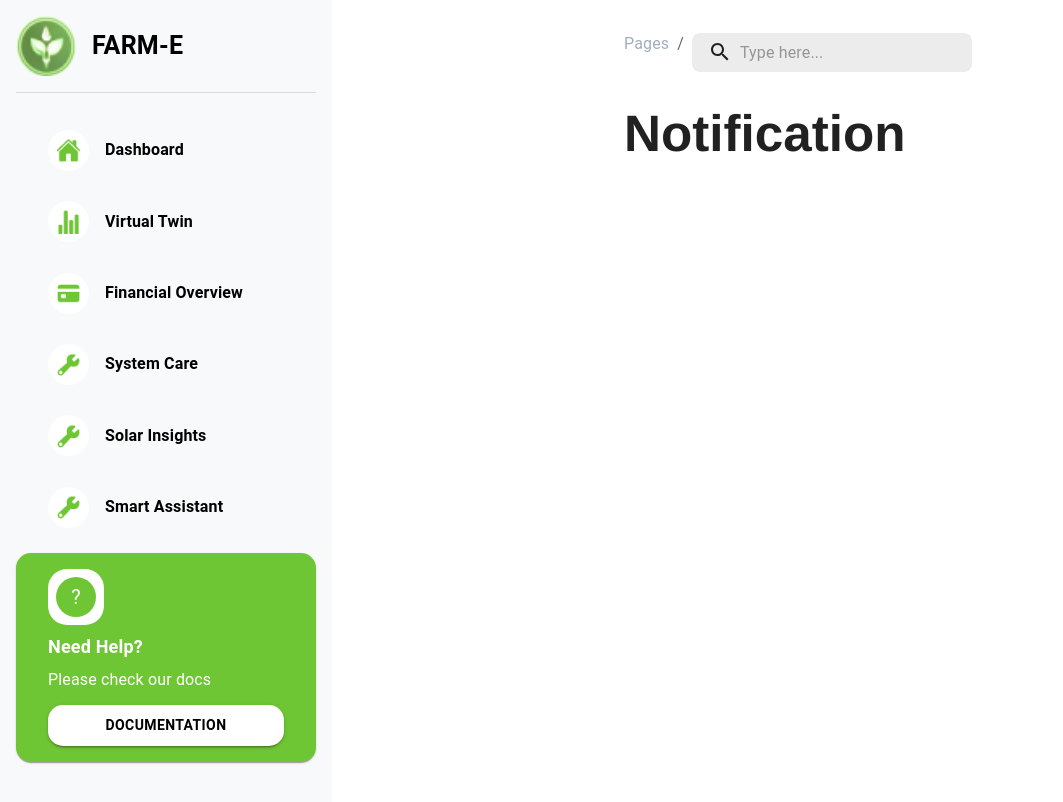
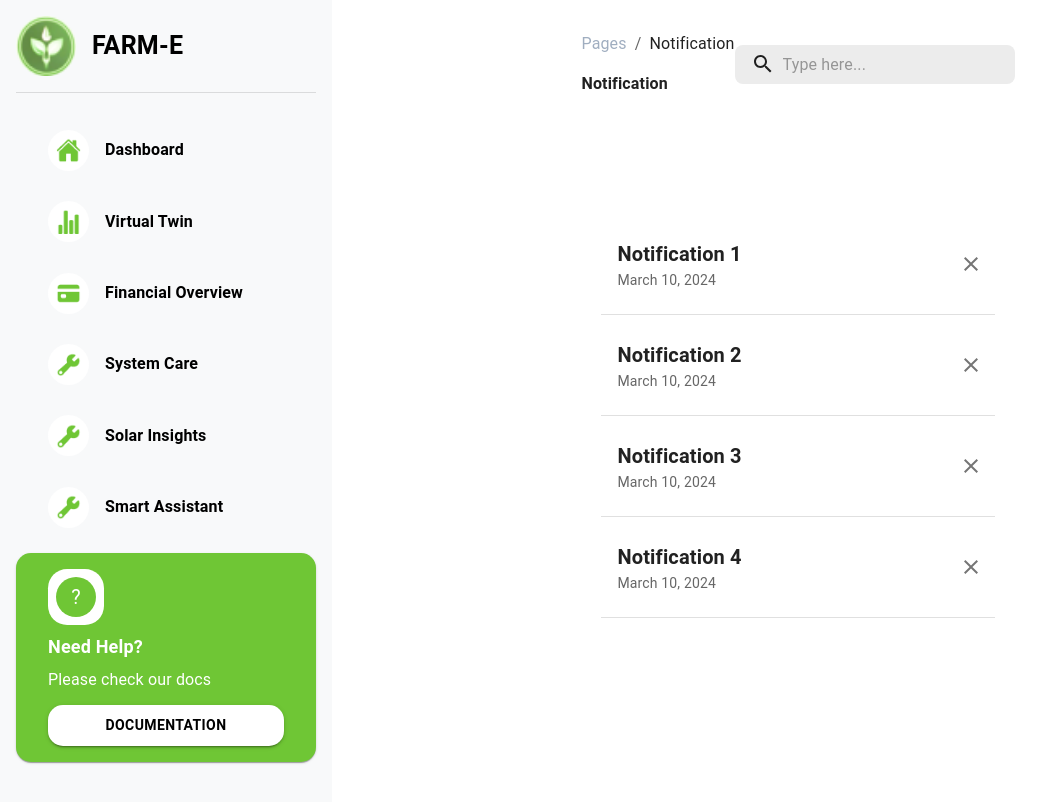
Before and after one commit to chenming7777/FarmE, a React (Vite) app in the folder farmE_frontend/: page /notification in a window 1280 px wide. Shown: the top 802 px of the page, without its empty margins (0-1063 px from the left). Built offline with nearby package versions, Linux system fonts and the light colour scheme.

Commit message:
page: Notification

```diff
--- a/farmE_frontend/src/components/common/CustomDrawer.jsx
+++ b/farmE_frontend/src/components/common/CustomDrawer.jsx
@@ -4,7 +4,7 @@ import Divider from "@mui/material/Divider";
 import Card from "@mui/material/Card";
 import { Button, Avatar, Typography } from "@mui/material";
 import { NavLink } from "react-router-dom";
-import { sidebarList } from "../../types";
+import { sidebarList, sidebarDown } from "../../types";
 
 const drawerWidth = 300;
 
@@ -239,28 +239,66 @@ export default function CustomDrawer() {
         </Card>
       </div>
 
-      {/* <div
+      <div
         style={{
           flexGrow: 1,
-          padding: "1rem 2rem",
+          // padding: "1rem 2rem",
         }}
       >
         <div>
           <List>
-            {["Notification", "Settings", "Log Out"].map((text, index) => (
+            {["Notification"].map((text, index) => (
+              <NavLink
+                key={text}
+                to={sidebarDown[text].url}
+                className={({ isActive, isPending }) =>
+                  isActive
+                    ? "active router-nav-link"
+                    : isPending
+                      ? "pending router-nav-link"
+                      : ""
+                }
+              >
+                {({ isActive }) =>
+                  isActive ? (
                     <div
-                key={text}
                       style={{
                         borderRadius: "20px",
-                  paddingTop: "0.8rem",
-                  paddingBottom: "0.8rem",
+                        padding: "0.8rem 2rem",
+                        backgroundColor: "#fff",
+                        boxShadow: "0px 4px 4px rgba(0, 0, 0, 0.1)",
                         display: "flex",
                         alignItems: "center",
                         marginBottom: "0.3rem",
                       }}
                     >
                       <Avatar
-                  src={sidebarDown[text]}
+                        src={sidebarDown[text].active}
+                        style={{
+                          width: "25px",
+                          height: "25px",
+                          backgroundColor: "#6FC635",
+                          padding: "0.5rem",
+                        }}
+                      />
+                      <Typography
+                        style={{ marginLeft: "1rem", fontWeight: "bold" }}
+                      >
+                        {text}
+                      </Typography>
+                    </div>
+                  ) : (
+                    <div
+                      style={{
+                        borderRadius: "20px",
+                        padding: "0.8rem 2rem",
+                        display: "flex",
+                        alignItems: "center",
+                        marginBottom: "0.3rem",
+                      }}
+                    >
+                      <Avatar
+                        src={sidebarDown[text].inactive}
                         style={{
                           width: "25px",
                           height: "25px",
@@ -268,14 +306,19 @@ export default function CustomDrawer() {
                           padding: "0.5rem",
                         }}
                       />
-                <Typography style={{ marginLeft: "1rem", fontWeight: "bold" }}>
+                      <Typography
+                        style={{ marginLeft: "1rem", fontWeight: "bold" }}
+                      >
                         {text}
                       </Typography>
                     </div>
+                  )
+                }
+              </NavLink>
             ))}
           </List>
         </div>
-        <div>
+        {/* <div>
           <Avatar
             // src={sidebarDown[text]}
             style={{
@@ -285,8 +328,8 @@ export default function CustomDrawer() {
               padding: "0.5rem",
             }}
           />
+        </div> */}
       </div>
-      </div> */}
     </Drawer>
   );
 }
--- a/farmE_frontend/src/pages/notification/Notification.jsx
+++ b/farmE_frontend/src/pages/notification/Notification.jsx
@@ -1,7 +1,86 @@
+import {
+  Button,
+  Card,
+  Avatar,
+  Paper,
+  Box,
+  Select,
+  Divider,
+  MenuItem,
+  List,
+  ListItem,
+  ListItemText,
+  ListItemButton,
+  IconButton,
+} from "@mui/material";
+
+import CloseIcon from "@mui/icons-material/Close";
+
+const mockData = [
+  {
+    title: "Notification 1",
+    date: "March 10, 2024",
+  },
+  {
+    title: "Notification 2",
+    date: "March 10, 2024",
+  },
+  {
+    title: "Notification 3",
+    date: "March 10, 2024",
+  },
+  {
+    title: "Notification 4",
+    date: "March 10, 2024",
+  },
+];
+
 export default function Notification() {
   return (
     <>
-      <h1>Notification</h1>
+      <Box
+        sx={{
+          // display: "flex",
+          marginTop: "100px",
+          maxWidth: "880px",
+          marginX: "auto",
+          flexDirection: "column",
+          alignItems: "center",
+          justifyContent: "center",
+          padding: "20px",
+        }}
+      >
+        <List
+          sx={{
+            maxWidth: "880px",
+          }}
+        >
+          {mockData.map((data, index) => (
+            <>
+              <ListItem
+                key={index}
+                secondaryAction={
+                  <IconButton edge="end" aria-label="delete">
+                    <CloseIcon />
+                  </IconButton>
+                }
+              >
+                <ListItemText
+                  primary={data.title}
+                  secondary={data.date}
+                  primaryTypographyProps={{ variant: "h6", fontWeight: "bold" }}
+                />
+              </ListItem>
+              <Divider
+                sx={{
+                  marginTop: "10px",
+                  marginBottom: "10px",
+                }}
+              />
+            </>
+          ))}
+        </List>
+      </Box>
     </>
   );
 }
--- a/farmE_frontend/src/types/index.js
+++ b/farmE_frontend/src/types/index.js
@@ -30,3 +30,11 @@ export const sidebarList = {
     url: "/smart-assistant",
   },
 };
+
+export const sidebarDown = {
+  Notification: {
+    active: "src/assets/sidebar/active/bell.png",
+    inactive: "src/assets/sidebar/inactive/bell.png",
+    url: "/notification",
+  },
+};
--- a/farmE_frontend/src/utils/index.jsx
+++ b/farmE_frontend/src/utils/index.jsx
@@ -13,8 +13,8 @@ export const matchPathName = (path) => {
       return "Solar Insights";
     case "/smart-assistant":
       return "Smart Assistant";
-    case "/notifications":
-      return "Notifications";
+    case "/notification":
+      return "Notification";
     default:
       return "";
   }
```
Also changed, not shown: farmE_frontend/src/assets/sidebar/active/bell.png (added), farmE_frontend/src/assets/sidebar/inactive/bell.png (added). Lines whose indentation alone changed are shown as unchanged.
